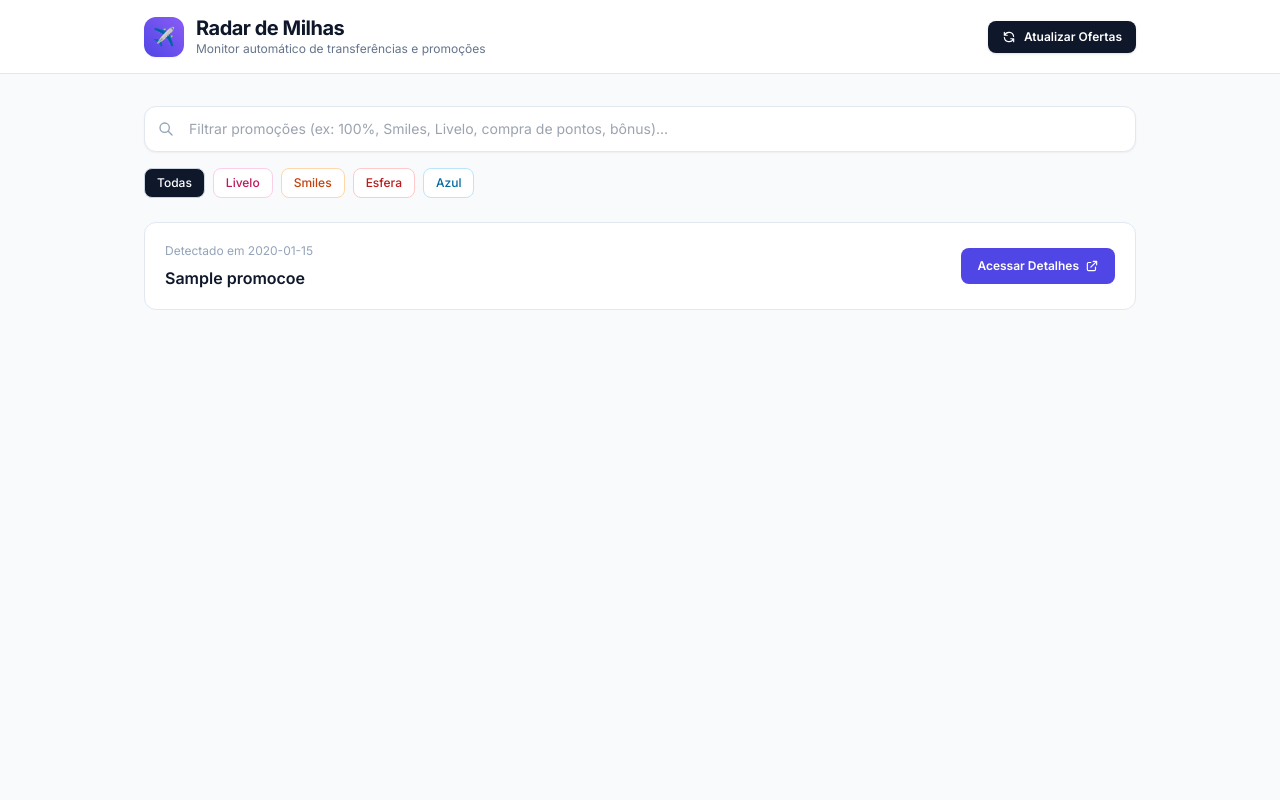
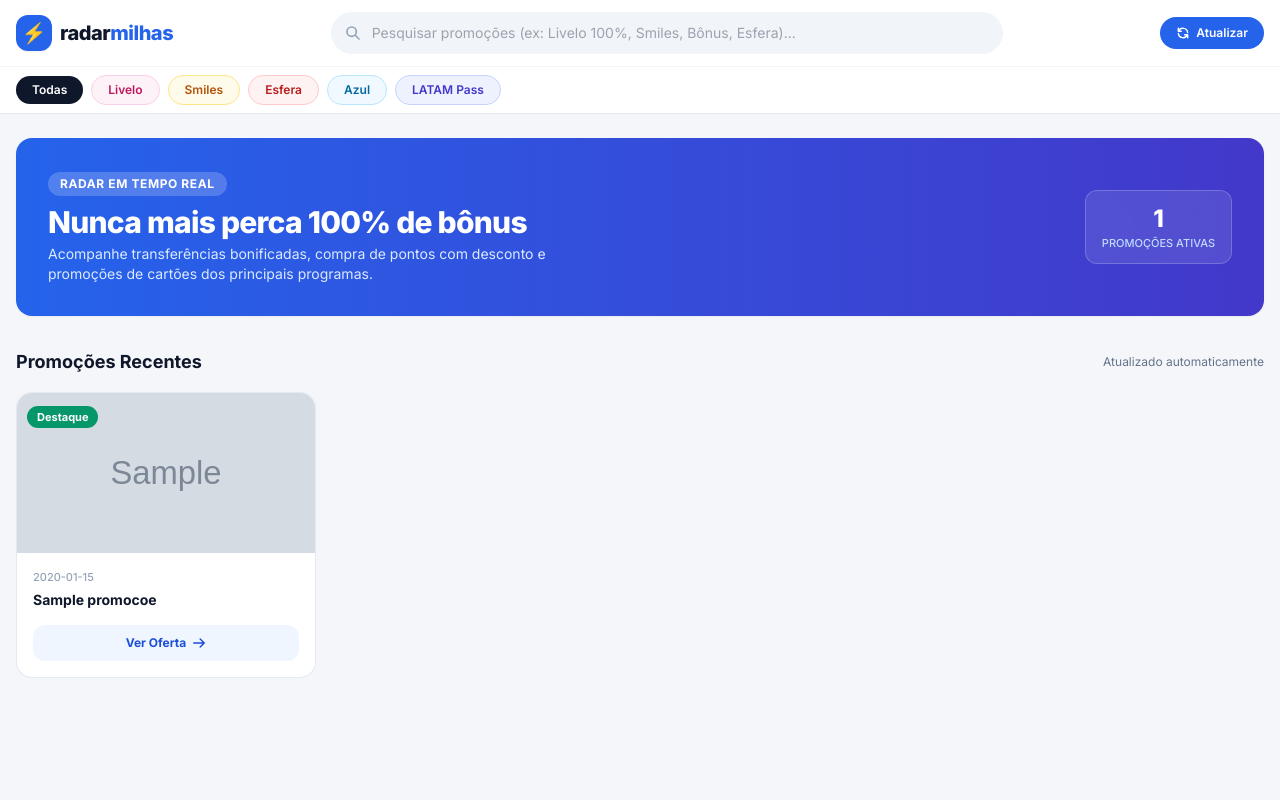
Before and after one commit to rodrigojungermourao-debug/Promo-es-companhias, a FastAPI app: template templates/index.html in a window 1280 px wide. Run offline with FastAPI, Linux system fonts and the light colour scheme; the template is opened without the code that fills it: most values are stand-ins (such as "Sample title", 1, 10 or a date in 2020); grey boxes marked "Sample" are stand-in pictures; some libraries are stand-ins or nearby versions.

Commit message:
Layout estilo Promobit com capas e busca

```diff
--- a/templates/index.html
+++ b/templates/index.html
@@ -3,170 +3,216 @@
 <head>
     <meta charset="UTF-8">
     <meta name="viewport" content="width=device-width, initial-scale=1.0">
-    <title>Radar de Milhas | Livelo, Smiles & Bônus</title>
-    <!-- Tailwind CSS -->
+    <title>RadarMilhas - Ofertas de Milhas e Pontos</title>
     <script src="https://cdn.tailwindcss.com"></script>
     <link rel="preconnect" href="https://fonts.googleapis.com">
-    <link href="https://fonts.googleapis.com/css2?family=Inter:wght@400;500;600;700&display=swap" rel="stylesheet">
+    <link href="https://fonts.googleapis.com/css2?family=Inter:wght@400;500;600;700;800&display=swap" rel="stylesheet">
     <style>
-        body { font-family: 'Inter', sans-serif; }
+        body { font-family: 'Inter', sans-serif; background-color: #f4f6f9; }
+        .line-clamp-2 {
+            display: -webkit-box;
+            -webkit-line-clamp: 2;
+            -webkit-box-orient: vertical;
+            overflow: hidden;
+        }
     </style>
 </head>
-<body class="bg-slate-50 min-h-screen text-slate-800 antialiased">
+<body class="text-slate-800 antialiased">
 
-    <!-- Topbar / Navbar -->
-    <header class="bg-white border-b border-slate-200 sticky top-0 z-30 shadow-xs">
-        <div class="max-w-5xl mx-auto px-4 py-4 flex items-center justify-between gap-4">
-            <div class="flex items-center gap-3">
-                <div class="w-10 h-10 rounded-xl bg-gradient-to-tr from-indigo-600 to-violet-500 flex items-center justify-center text-white font-bold text-lg shadow-sm">
-                    ✈️
+    <!-- Topo Estilo Promobit -->
+    <header class="bg-white border-b border-slate-200 sticky top-0 z-40 shadow-xs">
+        <div class="max-w-7xl mx-auto px-4 py-3 flex items-center justify-between gap-4">
+            <!-- Logo -->
+            <a href="/" class="flex items-center gap-2 shrink-0">
+                <div class="w-9 h-9 rounded-xl bg-blue-600 flex items-center justify-center text-white font-black text-xl shadow-sm">
+                    ⚡
                 </div>
-                <div>
-                    <h1 class="text-xl font-bold tracking-tight text-slate-900 leading-tight">Radar de Milhas</h1>
-                    <p class="text-xs text-slate-500">Monitor automático de transferências e promoções</p>
+                <span class="text-xl font-extrabold tracking-tight text-slate-900">
+                    radar<span class="text-blue-600">milhas</span>
+                </span>
+            </a>
+
+            <!-- Barra de Busca Central -->
+            <div class="flex-1 max-w-2xl relative">
+                <input
+                    type="text"
+                    id="filtroBusca"
+                    placeholder="Pesquisar promoções (ex: Livelo 100%, Smiles, Bônus, Esfera)..."
+                    onkeyup="filtrarCards()"
+                    class="w-full pl-10 pr-4 py-2.5 bg-slate-100 hover:bg-slate-100/80 focus:bg-white border border-transparent focus:border-blue-500 rounded-full text-sm outline-none transition duration-150"
+                >
+                <div class="absolute inset-y-0 left-0 pl-3.5 flex items-center pointer-events-none text-slate-400">
+                    <svg class="w-4 h-4" fill="none" stroke="currentColor" viewBox="0 0 24 24"><path stroke-linecap="round" stroke-linejoin="round" stroke-width="2.5" d="M21 21l-6-6m2-5a7 7 0 11-14 0 7 7 0 0114 0z"></path></svg>
                 </div>
             </div>
-            <button onclick="window.location.reload();" class="inline-flex items-center gap-2 px-3.5 py-2 bg-slate-900 hover:bg-slate-800 text-white text-xs font-semibold rounded-lg shadow transition">
-                <svg class="w-3.5 h-3.5" fill="none" stroke="currentColor" viewBox="0 0 24 24"><path stroke-linecap="round" stroke-linejoin="round" stroke-width="2" d="M4 4v5h.582m15.356 2A8.001 8.001 0 004.582 9m0 0H9m11 11v-5h-.581m0 0a8.003 8.003 0 01-15.357-2m15.357 2H15"></path></svg>
-                Atualizar Ofertas
+
+            <!-- Botão Atualizar -->
+            <button onclick="window.location.reload();" class="shrink-0 flex items-center gap-1.5 px-4 py-2 bg-blue-600 hover:bg-blue-700 text-white text-xs font-semibold rounded-full shadow-xs transition">
+                <svg class="w-3.5 h-3.5" fill="none" stroke="currentColor" viewBox="0 0 24 24"><path stroke-linecap="round" stroke-linejoin="round" stroke-width="2.5" d="M4 4v5h.582m15.356 2A8.001 8.001 0 004.582 9m0 0H9m11 11v-5h-.581m0 0a8.003 8.003 0 01-15.357-2m15.357 2H15"></path></svg>
+                <span>Atualizar</span>
             </button>
+        </div>
+
+        <!-- Barra de Categorias / Programas em Pílulas -->
+        <div class="border-t border-slate-100 bg-white">
+            <div class="max-w-7xl mx-auto px-4 py-2 flex items-center gap-2 overflow-x-auto no-scrollbar">
+                <button onclick="filtrarPrograma('todos')" class="filtro-btn px-4 py-1.5 text-xs font-semibold rounded-full bg-slate-900 text-white shrink-0 shadow-xs">
+                    Todas
+                </button>
+                <button onclick="filtrarPrograma('Livelo')" class="filtro-btn px-4 py-1.5 text-xs font-semibold rounded-full bg-pink-50 text-pink-700 hover:bg-pink-100 border border-pink-200 shrink-0">
+                    Livelo
+                </button>
+                <button onclick="filtrarPrograma('Smiles')" class="filtro-btn px-4 py-1.5 text-xs font-semibold rounded-full bg-amber-50 text-amber-700 hover:bg-amber-100 border border-amber-200 shrink-0">
+                    Smiles
+                </button>
+                <button onclick="filtrarPrograma('Esfera')" class="filtro-btn px-4 py-1.5 text-xs font-semibold rounded-full bg-red-50 text-red-700 hover:bg-red-100 border border-red-200 shrink-0">
+                    Esfera
+                </button>
+                <button onclick="filtrarPrograma('Azul')" class="filtro-btn px-4 py-1.5 text-xs font-semibold rounded-full bg-sky-50 text-sky-700 hover:bg-sky-100 border border-sky-200 shrink-0">
+                    Azul
+                </button>
+                <button onclick="filtrarPrograma('LATAM Pass')" class="filtro-btn px-4 py-1.5 text-xs font-semibold rounded-full bg-indigo-50 text-indigo-700 hover:bg-indigo-100 border border-indigo-200 shrink-0">
+                    LATAM Pass
+                </button>
+            </div>
         </div>
     </header>
 
-    <div class="max-w-5xl mx-auto px-4 py-8">
-
-        <!-- Controles: Busca e Filtros Rápidos -->
-        <div class="mb-6 space-y-4">
-            <!-- Campo de Busca Instantânea -->
-            <div class="relative">
-                <input
-                    type="text"
-                    id="filtroBusca"
-                    placeholder="Filtrar promoções (ex: 100%, Smiles, Livelo, compra de pontos, bônus)..."
-                    onkeyup="filtrarCards()"
-                    class="w-full pl-11 pr-4 py-3 bg-white border border-slate-200 rounded-xl text-sm focus:outline-none focus:ring-2 focus:ring-indigo-500 shadow-sm transition"
-                >
-                <div class="absolute inset-y-0 left-0 pl-3.5 flex items-center pointer-events-none text-slate-400">
-                    <svg class="w-4 h-4" fill="none" stroke="currentColor" viewBox="0 0 24 24"><path stroke-linecap="round" stroke-linejoin="round" stroke-width="2" d="M21 21l-6-6m2-5a7 7 0 11-14 0 7 7 0 0114 0z"></path></svg>
+    <!-- Banner Destaque Estilo Promobit -->
+    <div class="max-w-7xl mx-auto px-4 pt-6 pb-2">
+        <div class="relative overflow-hidden rounded-2xl bg-gradient-to-r from-blue-600 to-indigo-700 text-white p-6 md:p-8 flex flex-col md:flex-row items-center justify-between gap-6 shadow-sm">
+            <div>
+                <span class="inline-block px-3 py-1 bg-white/20 backdrop-blur-md rounded-full text-xs font-bold uppercase tracking-wider mb-2">
+                    Radar em Tempo Real
+                </span>
+                <h1 class="text-2xl md:text-3xl font-extrabold tracking-tight">
+                    Nunca mais perca 100% de bônus
+                </h1>
+                <p class="text-blue-100 text-sm mt-1 max-w-xl">
+                    Acompanhe transferências bonificadas, compra de pontos com desconto e promoções de cartões dos principais programas.
+                </p>
+            </div>
+            <div class="shrink-0 flex items-center gap-3">
+                <div class="bg-white/10 backdrop-blur-md border border-white/20 px-4 py-3 rounded-xl text-center">
+                    <p class="text-2xl font-black">{{ promocoes|length }}</p>
+                    <p class="text-[11px] text-blue-200 uppercase font-medium">Promoções Ativas</p>
                 </div>
             </div>
+        </div>
+    </div>
 
-            <!-- Botões de Atalho por Programa -->
-            <div class="flex flex-wrap gap-2 text-xs font-medium">
-                <button onclick="filtrarPrograma('todos')" class="filtro-btn active px-3 py-1.5 rounded-lg border border-slate-300 bg-slate-900 text-white">
-                    Todas
-                </button>
-                <button onclick="filtrarPrograma('Livelo')" class="filtro-btn px-3 py-1.5 rounded-lg border border-pink-200 bg-white text-pink-700 hover:bg-pink-50">
-                    Livelo
-                </button>
-                <button onclick="filtrarPrograma('Smiles')" class="filtro-btn px-3 py-1.5 rounded-lg border border-orange-200 bg-white text-orange-700 hover:bg-orange-50">
-                    Smiles
-                </button>
-                <button onclick="filtrarPrograma('Esfera')" class="filtro-btn px-3 py-1.5 rounded-lg border border-red-200 bg-white text-red-700 hover:bg-red-50">
-                    Esfera
-                </button>
-                <button onclick="filtrarPrograma('Azul')" class="filtro-btn px-3 py-1.5 rounded-lg border border-sky-200 bg-white text-sky-700 hover:bg-sky-50">
-                    Azul
-                </button>
-            </div>
+    <!-- Conteúdo Principal / Grid de Cards -->
+    <main class="max-w-7xl mx-auto px-4 py-6">
+        <div class="flex items-center justify-between mb-4">
+            <h2 class="text-lg font-bold text-slate-900">Promoções Recentes</h2>
+            <span class="text-xs text-slate-500">Atualizado automaticamente</span>
         </div>
 
-        <!-- Grade com os Cards de Promoções -->
-        <main id="containerPromos" class="grid gap-3.5">
+        <div id="gridPromos" class="grid grid-cols-1 sm:grid-cols-2 md:grid-cols-3 lg:grid-cols-4 gap-4">
             {% for p in promocoes %}
-            <article class="promo-card bg-white p-5 rounded-xl border border-slate-200 shadow-xs hover:shadow-md hover:border-slate-300 transition flex flex-col md:flex-row md:items-center justify-between gap-4"
+            <article class="promo-card bg-white rounded-2xl border border-slate-200/90 overflow-hidden shadow-xs hover:shadow-md hover:-translate-y-0.5 transition duration-200 flex flex-col justify-between"
                      data-programa="{{ p.programa }}"
                      data-titulo="{{ p.titulo.lower() }}">
 
-                <div class="space-y-2 flex-1">
-                    <!-- Badges -->
-                    <div class="flex flex-wrap items-center gap-2">
-                        {% if 'Livelo' in p.programa %}
-                        <span class="px-2.5 py-0.5 rounded-full text-xs font-bold bg-pink-100 text-pink-700">Livelo</span>
-                        {% endif %}
-                        {% if 'Smiles' in p.programa %}
-                        <span class="px-2.5 py-0.5 rounded-full text-xs font-bold bg-orange-100 text-orange-700">Smiles</span>
-                        {% endif %}
-                        {% if 'Esfera' in p.programa %}
-                        <span class="px-2.5 py-0.5 rounded-full text-xs font-bold bg-red-100 text-red-700">Esfera</span>
-                        {% endif %}
-                        {% if 'Azul' in p.programa %}
-                        <span class="px-2.5 py-0.5 rounded-full text-xs font-bold bg-sky-100 text-sky-700">Azul</span>
-                        {% endif %}
-                        {% if p.programa == 'Geral' %}
-                        <span class="px-2.5 py-0.5 rounded-full text-xs font-bold bg-emerald-100 text-emerald-700">Destaque</span>
+                <div>
+                    <!-- Imagem de Capa -->
+                    <div class="relative w-full h-40 bg-slate-100 overflow-hidden">
+                        {% if p.imagem %}
+                        <img src="{{ p.imagem }}" alt="{{ p.titulo }}" class="w-full h-full object-cover group-hover:scale-105 transition duration-300" loading="lazy">
+                        {% else %}
+                        <div class="w-full h-full flex flex-col items-center justify-center text-slate-400 bg-slate-100">
+                            <span class="text-3xl">✈️</span>
+                            <span class="text-xs font-medium mt-1">Oferta de Milhas</span>
+                        </div>
                         {% endif %}
 
-                        <span class="text-xs text-slate-400">
-                            Detectado em {{ p.data_coleta.strftime('%d/%m às %H:%M') }}
-                        </span>
+                        <!-- Badge do Programa sobre a imagem -->
+                        <div class="absolute top-2.5 left-2.5">
+                            {% if 'Livelo' in p.programa %}
+                            <span class="px-2.5 py-1 rounded-full text-[11px] font-bold bg-pink-600 text-white shadow-xs">Livelo</span>
+                            {% elif 'Smiles' in p.programa %}
+                            <span class="px-2.5 py-1 rounded-full text-[11px] font-bold bg-amber-500 text-white shadow-xs">Smiles</span>
+                            {% elif 'Esfera' in p.programa %}
+                            <span class="px-2.5 py-1 rounded-full text-[11px] font-bold bg-red-600 text-white shadow-xs">Esfera</span>
+                            {% elif 'Azul' in p.programa %}
+                            <span class="px-2.5 py-1 rounded-full text-[11px] font-bold bg-sky-600 text-white shadow-xs">Azul</span>
+                            {% elif 'LATAM' in p.programa %}
+                            <span class="px-2.5 py-1 rounded-full text-[11px] font-bold bg-indigo-600 text-white shadow-xs">LATAM</span>
+                            {% else %}
+                            <span class="px-2.5 py-1 rounded-full text-[11px] font-bold bg-emerald-600 text-white shadow-xs">Destaque</span>
+                            {% endif %}
+                        </div>
                     </div>
 
-                    <!-- Título -->
-                    <h2 class="text-base font-semibold text-slate-900 leading-snug">
-                        {{ p.titulo }}
-                    </h2>
+                    <!-- Conteúdo do Card -->
+                    <div class="p-4">
+                        <p class="text-[11px] text-slate-400 font-medium mb-1">
+                            {{ p.data_coleta.strftime('%d/%m às %H:%M') }}
+                        </p>
+                        <h3 class="text-sm font-bold text-slate-900 leading-snug line-clamp-2 hover:text-blue-600 transition" title="{{ p.titulo }}">
+                            {{ p.titulo }}
+                        </h3>
+                    </div>
                 </div>
 
-                <!-- Ação / Botão Intuitivo -->
-                <div class="shrink-0 flex items-center md:self-center">
+                <!-- Rodapé com Botão Estilo Promobit -->
+                <div class="p-4 pt-0">
                     <a href="{{ p.link }}" target="_blank" rel="noopener noreferrer"
-                       class="w-full md:w-auto inline-flex items-center justify-center gap-1.5 px-4 py-2.5 bg-indigo-600 hover:bg-indigo-700 active:bg-indigo-800 text-white text-xs font-semibold rounded-lg shadow-xs transition">
-                        <span>Acessar Detalhes</span>
-                        <svg class="w-3.5 h-3.5" fill="none" stroke="currentColor" viewBox="0 0 24 24"><path stroke-linecap="round" stroke-linejoin="round" stroke-width="2" d="M10 6H6a2 2 0 00-2 2v10a2 2 0 002 2h10a2 2 0 002-2v-4M14 4h6m0 0v6m0-6L10 14"></path></svg>
+                       class="w-full flex items-center justify-center gap-1.5 py-2.5 px-3 bg-blue-50 hover:bg-blue-600 text-blue-700 hover:text-white text-xs font-bold rounded-xl transition duration-150">
+                        <span>Ver Oferta</span>
+                        <svg class="w-3.5 h-3.5" fill="none" stroke="currentColor" viewBox="0 0 24 24"><path stroke-linecap="round" stroke-linejoin="round" stroke-width="2.5" d="M14 5l7 7m0 0l-7 7m7-7H3"></path></svg>
                     </a>
                 </div>
             </article>
             {% else %}
-            <div class="text-center py-16 bg-white rounded-xl border border-slate-200">
-                <p class="text-slate-600 font-medium">Nenhuma promoção encontrada.</p>
-                <p class="text-xs text-slate-400 mt-1">Clique em "Atualizar Ofertas" para rodar a checagem.</p>
+            <div class="col-span-full text-center py-16 bg-white rounded-2xl border border-slate-200">
+                <p class="text-base font-bold text-slate-700">Nenhuma promoção encontrada no momento.</p>
+                <p class="text-xs text-slate-400 mt-1">Clique no botão "Atualizar" no topo para rodar o radar.</p>
             </div>
             {% endfor %}
-        </main>
+        </div>
 
-        <p id="semResultados" class="hidden text-center py-12 text-slate-400 text-sm">
-            Nenhuma promoção corresponde ao filtro selecionado.
+        <p id="semResultados" class="hidden text-center py-16 text-slate-400 text-sm font-medium">
+            Nenhuma promoção corresponde ao que você buscou.
         </p>
-    </div>
+    </main>
 
-    <!-- Script de Filtro Instantâneo no Front-end -->
+    <!-- Script de Filtro Instantâneo -->
     <script>
         let programaAtivo = 'todos';
 
         function filtrarPrograma(prog) {
             programaAtivo = prog;
 
-            // Atualiza o estilo dos botões
             document.querySelectorAll('.filtro-btn').forEach(btn => {
-                btn.className = 'filtro-btn px-3 py-1.5 rounded-lg border bg-white text-slate-700 hover:bg-slate-50';
+                btn.className = 'filtro-btn px-4 py-1.5 text-xs font-semibold rounded-full bg-white text-slate-700 hover:bg-slate-100 border border-slate-200 shrink-0';
             });
-            event.target.className = 'filtro-btn px-3 py-1.5 rounded-lg border border-slate-900 bg-slate-900 text-white';
+            event.currentTarget.className = 'filtro-btn px-4 py-1.5 text-xs font-semibold rounded-full bg-slate-900 text-white shrink-0 shadow-xs';
 
             filtrarCards();
         }
 
         function filtrarCards() {
-            const textoBusca = document.getElementById('filtroBusca').value.toLowerCase();
+            const busca = document.getElementById('filtroBusca').value.toLowerCase().trim();
             const cards = document.querySelectorAll('.promo-card');
-            let visiveis = 0;
+            let total = 0;
 
             cards.forEach(card => {
                 const titulo = card.getAttribute('data-titulo');
                 const prog = card.getAttribute('data-programa');
 
-                const bateuBusca = titulo.includes(textoBusca);
-                const bateuPrograma = (programaAtivo === 'todos') || prog.includes(programaAtivo);
+                const combinaBusca = titulo.includes(busca);
+                const combinaProg = (programaAtivo === 'todos') || prog.includes(programaAtivo);
 
-                if (bateuBusca && bateuPrograma) {
+                if (combinaBusca && combinaProg) {
                     card.style.display = 'flex';
-                    visiveis++;
+                    total++;
                 } else {
                     card.style.display = 'none';
                 }
             });
 
-            document.getElementById('semResultados').style.display = (visiveis === 0) ? 'block' : 'none';
+            document.getElementById('semResultados').style.display = (total === 0) ? 'block' : 'none';
         }
     </script>
 </body>
```
Also changed, not shown: database.py (+7 -4 lines), scraper.py (+88 -52 lines).
